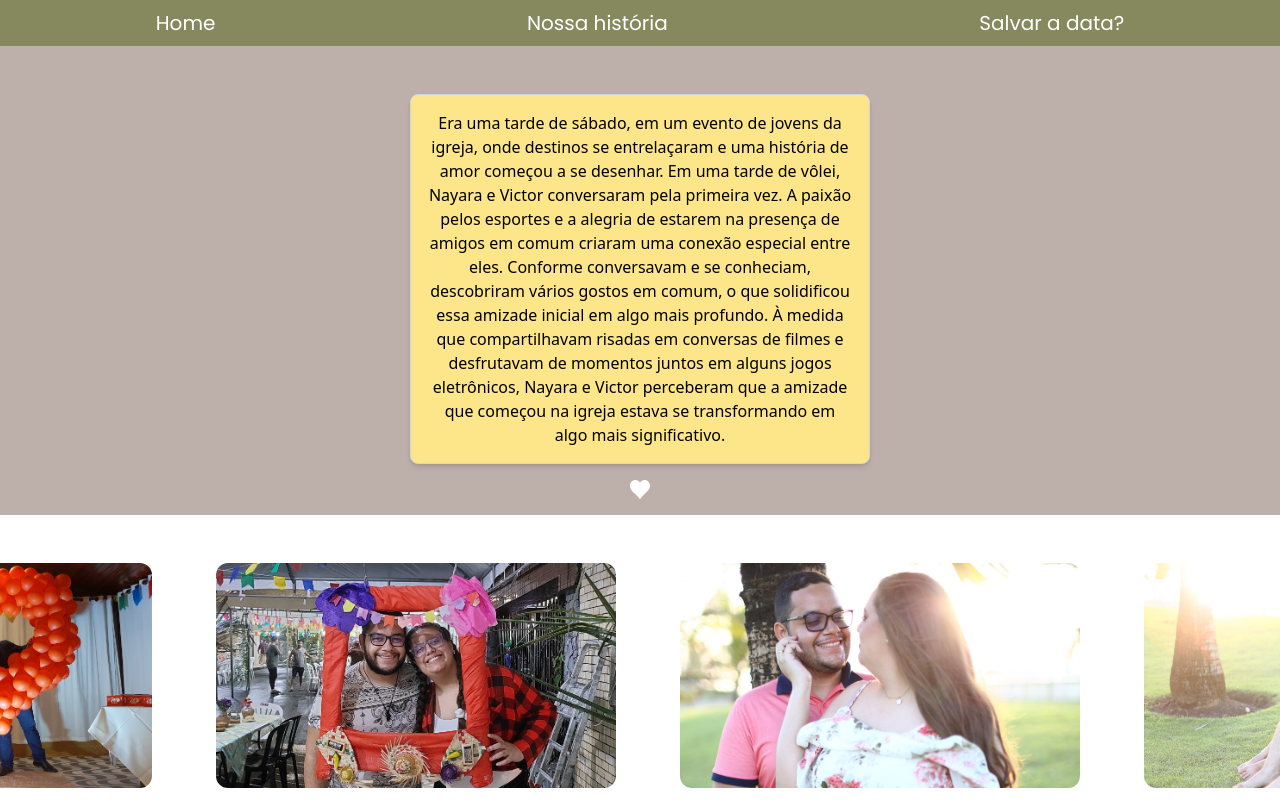
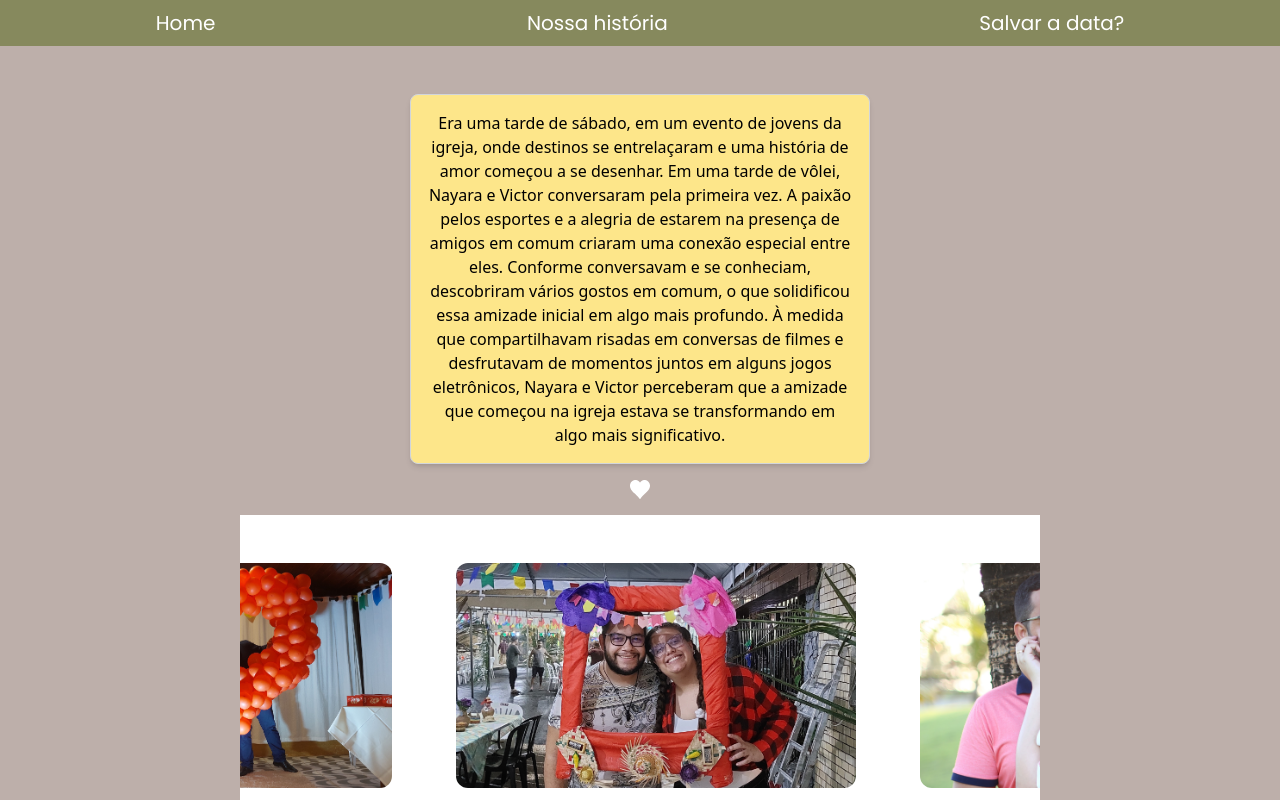
Before and after one commit to nayara-al/my-wedding-invite, a Next.js app: page /nossa-historia in a window 1280 px wide. Shown: the top 800 px of the page. Built offline with nearby package versions, Linux system fonts and the light colour scheme; a web font is replaced by a local one.

Commit message:
ajuste de largura

```diff
--- a/src/components/common/Marquee/index.tsx
+++ b/src/components/common/Marquee/index.tsx
@@ -3,8 +3,8 @@ import Marquee from "react-fast-marquee"
 
 export default function SectionMarquee() {
   return (
-    <div className="py-12 h-full bg-white">
-      <Marquee autoFill pauseOnHover pauseOnClick gradient gradientColor="#BDAFAA" gradientWidth="120">
+    <div className="py-12 h-full bg-white w-full">
+      <Marquee autoFill pauseOnHover pauseOnClick gradient gradientColor="#BDAFAA" gradientWidth="120" className="max-w-[800px]">
           <Image width={400} height={400} src={"/images/3.jpg"} alt="" className="mx-8 rounded-xl"/>
           <Image width={400} height={400} src={"/images/4.jpg"} alt="" className="mx-8 rounded-xl"/>
           <Image width={400} height={400} src={"/images/5.jpg"} alt="" className="mx-8 rounded-xl"/>
```
